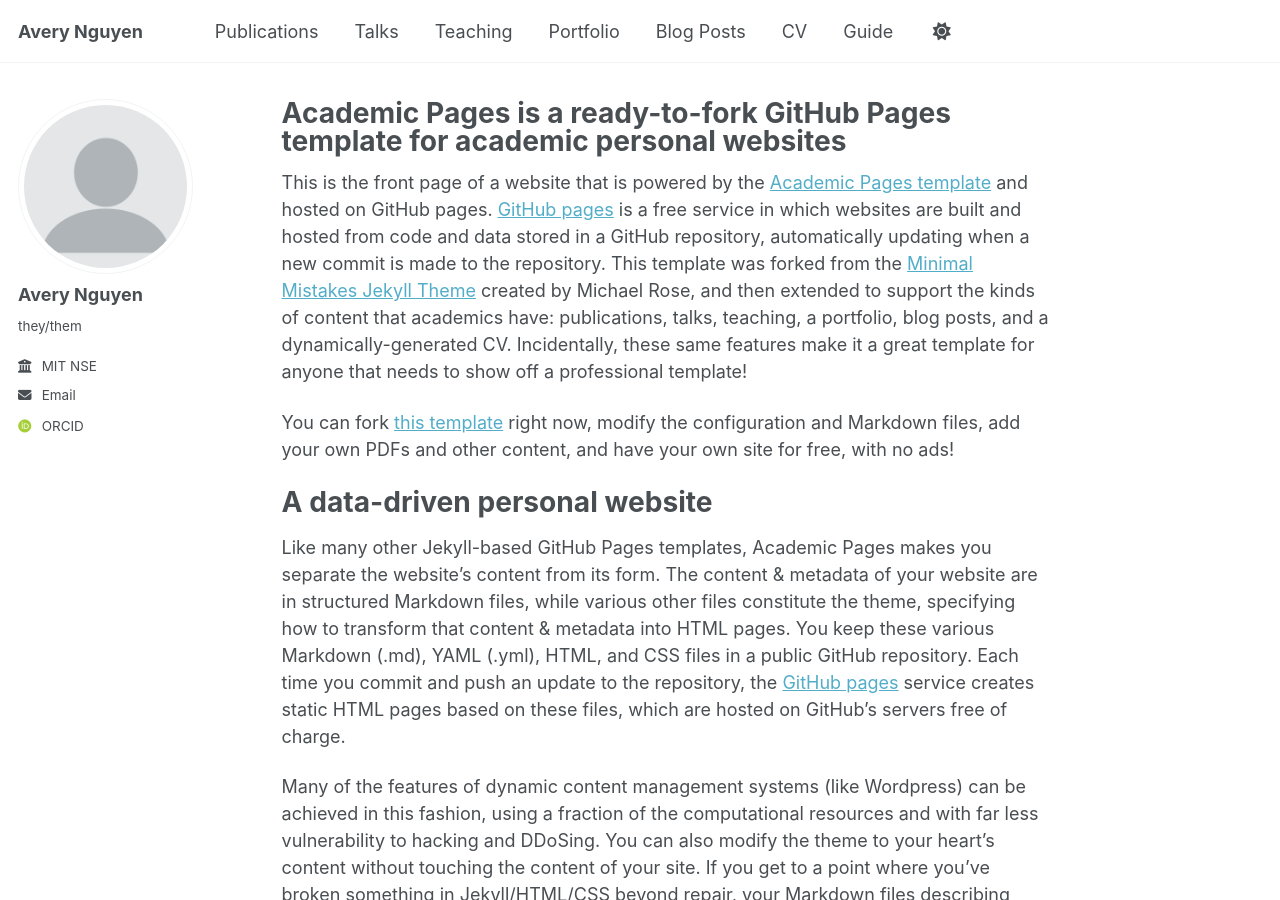
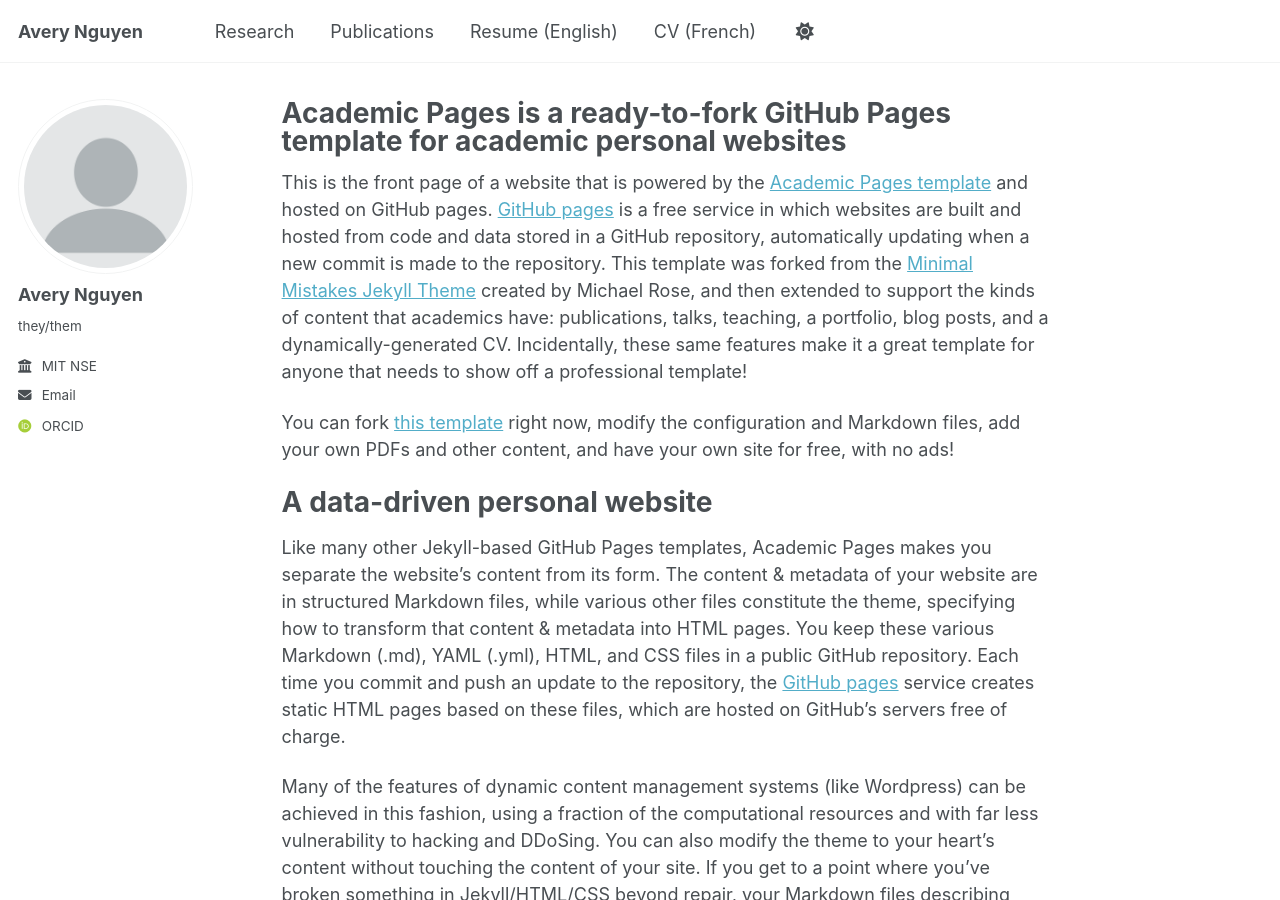
Before and after one commit to averyaviary/averyaviary.github.io, a Jekyll site: the page built from _pages/about.md, in a window 1280 px wide and 900 px high. Built offline with Jekyll 4.4.1, drawn with Linux system fonts in a browser that asks for light colours; some web fonts are replaced; a script that is not in the unit is left out.

Commit message:
Update navigation.yml

```diff
--- a/_data/navigation.yml
+++ b/_data/navigation.yml
@@ -8,26 +8,14 @@
 #      Markdown formatted page while the second is generated using JSON.
 
 main:
+  - title: "Research"
+    url: /research/
+
   - title: "Publications"
     url: /publications/
 
-  - title: "Talks"
-    url: /talks/
+  - title: "Resume (English)"
+    url: /resume-en/
 
-  - title: "Teaching"
-    url: /teaching/
-
-  - title: "Portfolio"
-    url: /portfolio/
-
-  - title: "Blog Posts"
-    url: /year-archive/
-
-  - title: "CV"
-    url: /cv/
-
-  # - title: "CV"
-  #   url: /cv-json/
-
-  - title: "Guide"
-    url: /markdown/
+  - title: "CV (French)"
+    url: /cv-fr/
```
